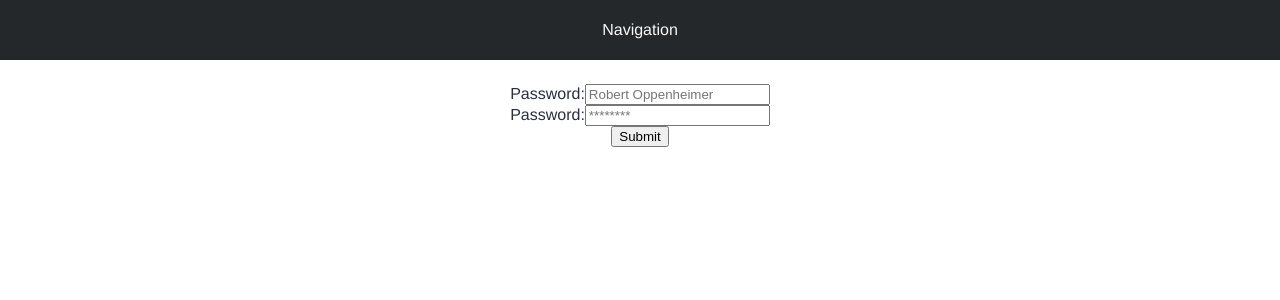
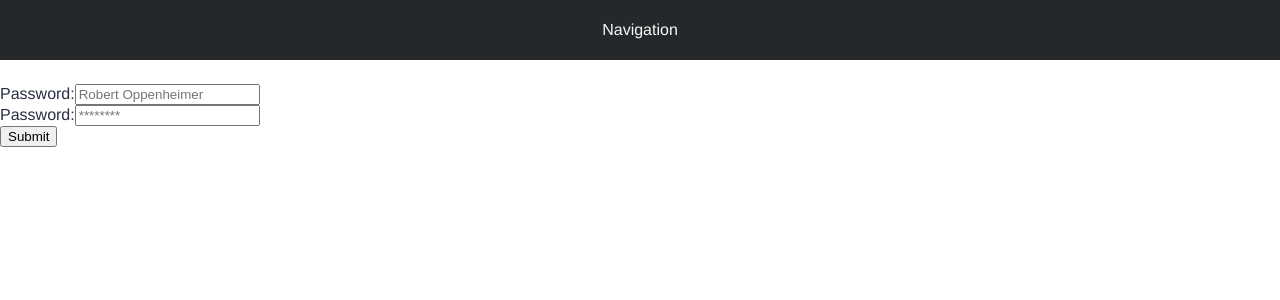
Before and after one commit to Thomas-Machielsen/Vue-beers, a Vue app: page / in a window 1280 px wide. Shown: the top 300 px of the page. Built offline with nearby package versions, Linux system fonts and the light colour scheme.

Commit message:
refactor(typography) removes odd text-align center and changes app id to body tag

```diff
--- a/src/statics/typography.scss
+++ b/src/statics/typography.scss
@@ -1,8 +1,7 @@
-#app {
+body {
     font-family: 'Avenir', Helvetica, Arial, sans-serif;
     -webkit-font-smoothing: antialiased;
     -moz-osx-font-smoothing: grayscale;
-    text-align: center;
     color: $c-primary;
 }
 
```
